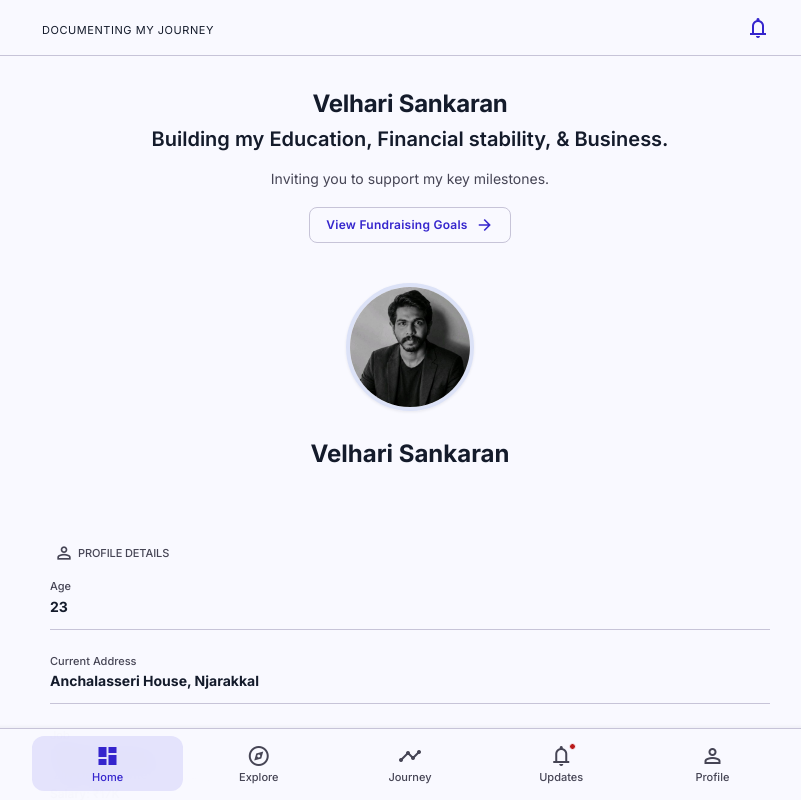
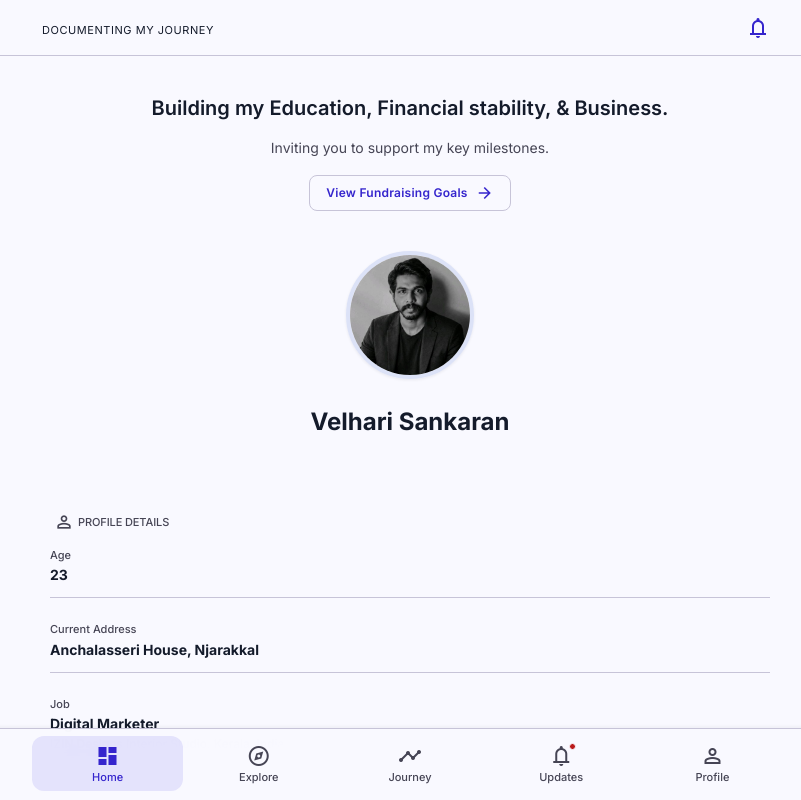
Before and after one commit to velharisankaran-ops/velharisankaran-ops.github.io, a React (Vite) app: page / in a window 1280 px wide. Shown: the top 800 px of the page, without its empty margins (230-1031 px from the left). Built offline with nearby package versions, Linux system fonts and the light colour scheme.

Commit message:
Remove duplicate name from hero section

```diff
--- a/src/App.tsx
+++ b/src/App.tsx
@@ -76,7 +76,6 @@ function HomePage() {
       <main className="main-content">
         <section className="profile-section section-anchor" id="profile" aria-labelledby="profile-title" style={{ paddingBottom: '32px' }}>
           <div className="profile-copy">
-            <h1 style={{ fontSize: '24px', fontWeight: 'bold' }}>Velhari Sankaran</h1>
             <h2 id="profile-title" style={{ fontSize: '20px', fontWeight: 600, marginTop: '8px' }}>Building my Education, Financial stability, &amp; Business.</h2>
             <div className="intro-copy intro-copy--top" style={{ marginTop: '16px', marginBottom: '8px' }}>
               <p>Inviting you to support my key milestones.</p>
```
